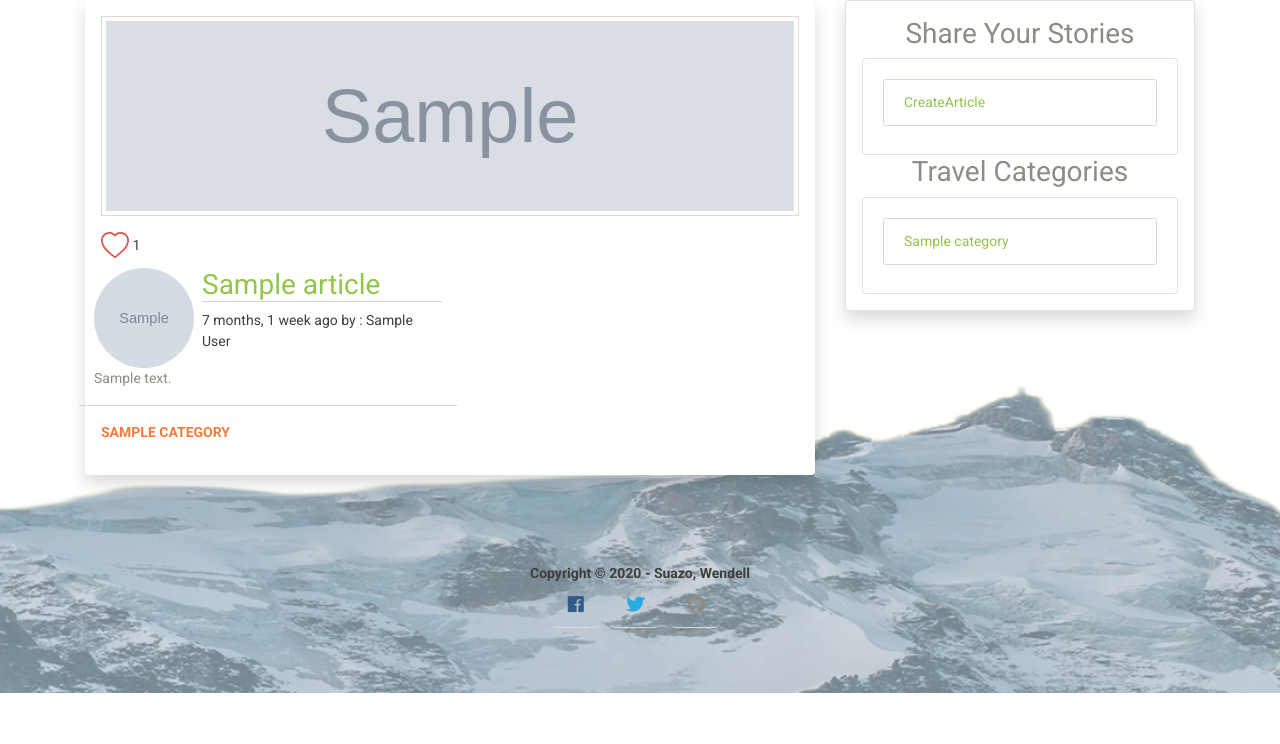
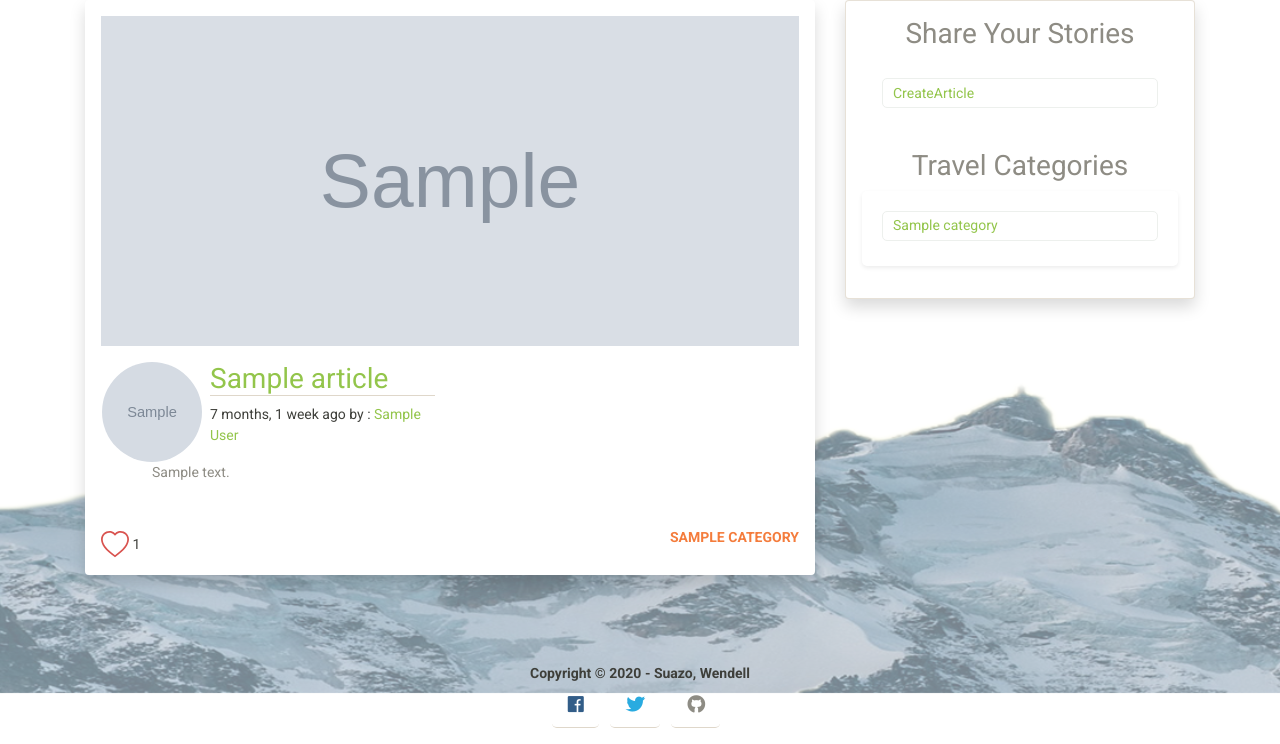
Before and after one commit to wendell1101/travel-blog, a Django app: template templates/articles/article_detail.html in a window 1280 px wide. Shown: the part 107-851 px from the top of the page. Before the commit the page ends 800 px from the top, so only its background shows below. Run offline with Django 3.2, Linux system fonts and the light colour scheme; the template is opened without the code that fills it: most values are stand-ins (such as "Sample title", 1, 10 or a date in 2020); grey boxes marked "Sample" are stand-in pictures; some libraries are stand-ins or nearby versions.

Commit message:
fix some css

```diff
--- a/accounts/models.py
+++ b/accounts/models.py
@@ -8,7 +8,7 @@ class Profile(models.Model):
     slug = models.SlugField(blank = True)
     bio = models.CharField(max_length=255, blank=True)
     image = models.ImageField(default = 'default.png',upload_to="profiles")
-    cover_image = models.ImageField(default = 'default_cover.png',upload_to="cover_images")
+    cover_image = models.ImageField(default = 'default_cover.jpg',upload_to="cover_images")
 
     def __str__(self):
         return f'{self.user.username} - Profile'
--- a/articles/admin.py
+++ b/articles/admin.py
@@ -1,12 +1,6 @@
 from django.contrib import admin
-from django_summernote.admin import SummernoteModelAdmin
 from articles.models import Article, Category
 # Register your models here.
 
 admin.site.register(Category)
 admin.site.register(Article)
-
-# class ArticleAdmin(SummernoteModelAdmin):
-
-#     summernote_fields = ('body',)
-# admin.site.register(Article,ArticleAdmin)
--- a/requirements.txt
+++ b/requirements.txt
@@ -5,7 +5,6 @@ dj-database-url==0.5.0
 Django==3.1
 django-crispy-forms==1.9.2
 django-heroku==0.3.1
-django-summernote==0.8.11.6
 django-widget-tweaks==1.4.8
 gunicorn==20.0.4
 isort==4.3.21
--- a/static/css/main.css
+++ b/static/css/main.css
@@ -33,10 +33,9 @@ a{
     width:100px;
 }
 .profile{
-    padding:10px;
+    padding:20px;
     width:100%;
-    background: #e5e9df;
-    opacity:0.9;
+
     transform:translate(0,-80px);
 }
 .bio{
@@ -48,7 +47,6 @@ a{
     background: #fff;
     opacity:0.9;
     padding:10px;
-
 }
 
 .nav-item{
@@ -110,6 +108,36 @@ a{
     opacity:1;filter:"alpha(opacity=100)";
     -ms-filter:"alpha(opacity=100)";
 }
+/* category */
+.category , .create-article{
+    border-radius: 5px;
+    width:100%;
+    padding:20px;
+
+    display:flex;
+    flex-direction: column;
+}
+.category li, .create-article li{
+    border-radius: 5px;
+    padding:10px;
+    height:30px;
+    margin-bottom:5px;
+    display:flex;
+    justify-content:start;
+    align-items: center;
+    width:100%;
+    list-style: none;
+    border: 1px solid rgb(237, 240, 237);
+}
+.category li a{
+    width:100%;
+}
+/* #navbar li.active {
+    border:1px solid black!important;
+} */
+/* #navbar .active{
+    border:1px solid black!important;
+} */
 
 @media(max-width:720px){
     .social-media{
--- a/static/js/main.js
+++ b/static/js/main.js
@@ -12,5 +12,8 @@ jQuery(document).ready(function() {
         return false;
     });
 
+  $(document).on('click','#navbar li', function(){
+      $(this).addClass('active').siblings().removeClass('active');
+  });
 
   });
--- a/templates/articles/article_detail.html
+++ b/templates/articles/article_detail.html
@@ -11,20 +11,49 @@
             <div class="row">
                 <div class="col-md-12 mr-2">
                     <div>
-                        <img src="{{ article.thumbnail.url}}" class="border p-1 thumb" style="height:450px">
+                        <img src="{{ article.thumbnail.url}}" class=" thumb" style="height:330px!important">
+                    </div>
+
+                </div>
+                <div class="col-md-12 p-2">
+                    <div class="row p-2">
+                        <div class="col-md-6 d-flex">
+                            <img src="{{ article.author.profile.image.url }}" class="rounded-circle mr-2"
+                                style="width:100px;height:100px">
+                            <div>
+
+                                <h2 class="border-bottom">
+                                    <a href="">{{article.title}}</a>
+                                </h2>
+                                <p>{{article.date_created | timesince}} ago by : <a href="{% url 'accounts:profile' article.author %}">{{article.author}}</a></p>
+
+
+                            </div>
+                        </div>
+                        <div class="col-md-6 ">
                             {% if user.is_authenticated %}
                                 {% if user == article.author %}
-                                <div class="justify-content-center  d-flex mt-2 mb-2">
-                                    <a href="{% url 'article-update' article.slug %}" class="btn btn-info mr-2 btn-edit">Edit</a>
+                                    <div class="d-flex justify-content-end mt-2 mb-2">
+                                        <a href="{% url 'article-update' article.slug %}" class="btn btn-primary mr-2 btn-edit">Edit</a>
                                         <a href="{% url 'article-delete' article.slug %}" class="btn btn-danger mr-2 btn-delete">Delete</a>
                                     </div>
                                 {% endif%}
                             {% endif %}
+                        </div>
+                        <div class="col-md-12 ">
+                            <p class="text-muted" style="text-indent:50px">{{article.body}}</p>
+                        </div>
+
+                    </div>
+                </div>
+
+                <div class="col-md-12 d-flex align-items-center justify-content-center">
+
                     <div class="mt-3">
                         {% if user.is_authenticated %}
                             {% if request.user in article.likes.all %}
                                 {% csrf_token%}
-                                    <button  class="text-danger p-0 border-0 btn-outline-light mr-2" id="like-button" value="{{article.id}}">
+                                <button  class="text-danger p-0 border-0 btn-outline-light mr-2 like-btn" id="like-button" value="{{article.id}}">
                                     <svg width="2em" height="2em" viewBox="0 0 16 16" class="bi bi-heart-fill" fill="currentColor" xmlns="http://www.w3.org/2000/svg">
                                         <path fill-rule="evenodd" d="M8 1.314C12.438-3.248 23.534 4.735 8 15-7.534 4.736 3.562-3.248 8 1.314z"/>
                                     </svg>
@@ -44,50 +73,21 @@
                                     <path fill-rule="evenodd" d="M8 2.748l-.717-.737C5.6.281 2.514.878 1.4 3.053c-.523 1.023-.641 2.5.314 4.385.92 1.815 2.834 3.989 6.286 6.357 3.452-2.368 5.365-4.542 6.286-6.357.955-1.886.838-3.362.314-4.385C13.486.878 10.4.28 8.717 2.01L8 2.748zM8 15C-7.333 4.868 3.279-3.04 7.824 1.143c.06.055.119.112.176.171a3.12 3.12 0 0 1 .176-.17C12.72-3.042 23.333 4.867 8 15z"/>
                                 </svg>
                             </a>
-
-
                             <span id="like_count">{{article.like_count}}</span>
                         {%endif%}
                     </div>
-
-
+                    <div class="text-warning text-uppercase font-weight-bold ml-auto">{{article.category}}</div>
                 </div>
 
-                </div>
-                <div class="col-md-6 p-2">
-                    <div class="row ">
-                        <div>
-                            <div class="col d-flex">
-                                <img src="{{ article.author.profile.image.url }}" class="rounded-circle mr-2"
-                                    style="width:100px;height:100px">
-                                <div>
-
-                                    <h2 class="border-bottom">
-                                        <a href="">{{article.title}}</a>
-                                    </h2>
-                                    <p>{{article.date_created | timesince}} ago by : {{article.author}}</p>
-                                    <p class="text-label"> </p>
-
-                                </div>
-                            </div>
-                            <div class="col border-bottom mb-2">
-                                <p class="text-muted">{{article.body}}</p>
-                            </div>
-                        </div>
-                    </div>
-                </div>
-
-                <div class="col-md-12 d-flex ">
-                    <p class="text-warning text-uppercase font-weight-bold mr-auto">{{article.category}}</p>
-
-                </div>
 
             </div>
 
 
         </div>
         {%else%}
-        <h1 class="text-secondary text-center">No article yet</h1>
+            <div class="shadow-sm p-3 mb-5 bg-white rounded mb-2">
+                <h2 class="text-center text-secondary p-3">No article yet</h2>
+            </div>
         {%endif%}
     </div>
 
--- a/templates/base.html
+++ b/templates/base.html
@@ -46,10 +46,10 @@
                     <span class="navbar-toggler-icon"></span>
                 </button>
                 <div class="collapse navbar-collapse" id="navbarNav">
-                    <ul class="navbar-nav ml-auto">
+                    <ul class="navbar-nav ml-auto" id="navbar">
 
                         {% if user.is_authenticated %}
-                            <li class="nav-item active d-flex link-profile">
+                            <li class="nav-item d-flex link-profile">
                                 <a class="nav-link" href="{% url 'accounts:profile' user.profile.slug %}"> <img src="{{user.profile.image.url}}" style="width:35px" class="rounded-circle"> {{user.username}} <span class="sr-only">(current)</span></a>
                             </li>
                             <li class="nav-item active">
--- a/templates/categories/category_detail.html
+++ b/templates/categories/category_detail.html
@@ -58,7 +58,9 @@
             </div>
             {% endfor %}
         {% else%}
-            <h2 class="text-center text-secondary border-top p-3">No article yet</h2>
+        <div class="shadow-sm p-3 mb-5 bg-white rounded mb-2">
+            <h2 class="text-center text-secondary p-3">No article yet</h2>
+        </div>
         {% endif %}
     </div>
 
--- a/templates/sidebar/sidebar.html
+++ b/templates/sidebar/sidebar.html
@@ -1,22 +1,22 @@
 <div class="shadow p-3 mb-5 bg-white card">
     <h2 class="text-center text-secondary">Share Your Stories</h2>
-    <div class="card card-body">
-        <ul class="list-group">
-            <li class="list-group-item mb-2">
+
+    <ul class="create-article">
+        <li>
             <a href="{% url 'article-create' %}">
                 CreateArticle
             </a>
         </li>
     </ul>
-    </div>
+
     <h2 class="text-center text-secondary">Travel Categories</h2>
-    <div class="card card-body">
-        <ul class="list-group">
+
+    <ul class="shadow-sm category">
         {% for category in categories%}
-            <li class="list-group-item card card-body mb-2">
+        <li class="category-list">
             <a href="{% url 'category-detail' category.slug %}">{{category}}</a>
         </li>
         {% endfor %}
     </ul>
+
 </div>
-</div>
--- a/travel_blog/settings.py
+++ b/travel_blog/settings.py
@@ -29,7 +29,6 @@ INSTALLED_APPS = [
     'articles',
     'crispy_forms',
     'widget_tweaks',
-    'django_summernote',
 ]
 
 MIDDLEWARE = [
@@ -126,9 +125,6 @@ MEDIA_URL = '/media/'
 
 CRISPY_TEMPLATE_PACK = 'bootstrap4'
 
-X_FRAME_OPTIONS = 'SAMEORIGIN'
-
-SUMMERNOTE_THEME = 'bs4'
 
 STATICFILES_STORAGE = 'whitenoise.storage.CompressedManifestStaticFilesStorage'
 
--- a/travel_blog/urls.py
+++ b/travel_blog/urls.py
@@ -7,7 +7,6 @@ urlpatterns = [
     path('admin/', admin.site.urls),
     path('', include('articles.urls')),
     path('accounts/', include('accounts.urls')),
-    path('summernote/', include('django_summernote.urls')),
 ]
 if settings.DEBUG:
     urlpatterns += static(settings.MEDIA_URL, document_root=settings.MEDIA_ROOT)
```
Also changed, not shown: templates/index.html (+18 -9 lines), accounts/migrations/0008_auto_20200822_1604.py (added). Lines whose indentation alone changed are shown as unchanged.
